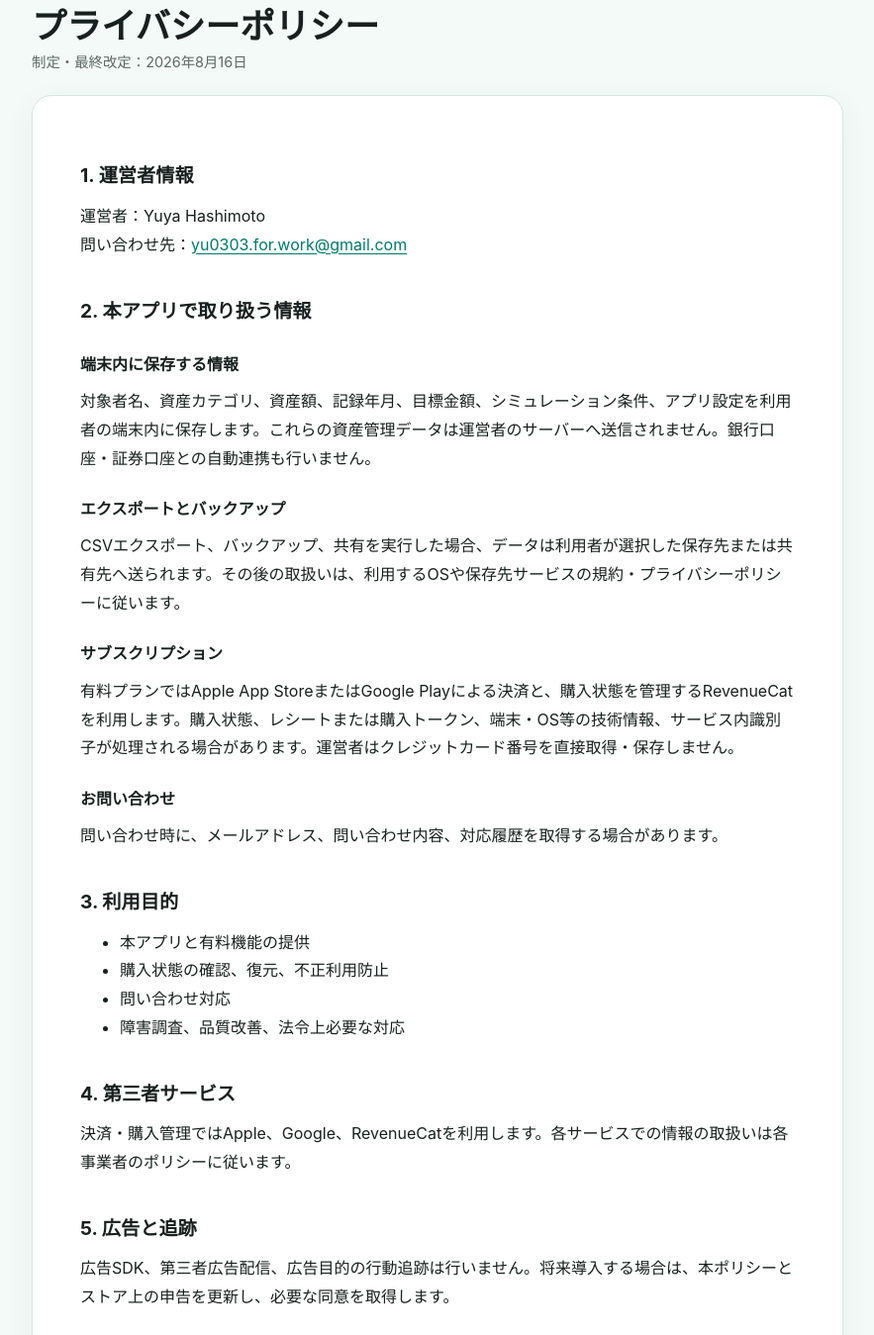
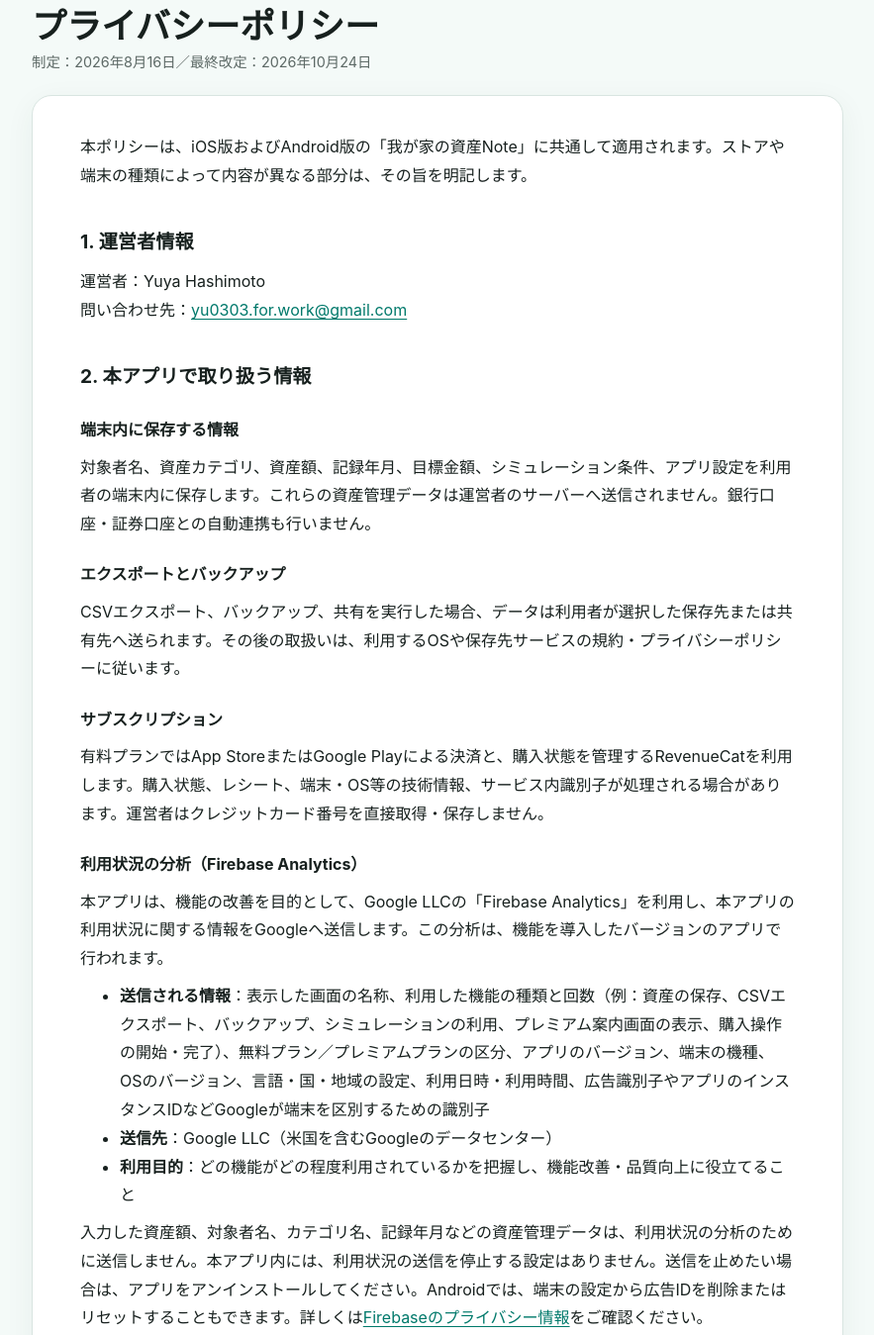
Before and after one commit to yu03035584/wagaya-asset-note-support, a plain HTML site: page privacy.html in a window 1280 px wide. Shown: the part 72-1421 px from the top of the page at 99% size, without its empty margins (198-1081 px from the left). Drawn offline with Linux system fonts and the light colour scheme.

Commit message:
Update privacy policy for ads, Google Play and Firebase Analytics

```diff
--- a/privacy.html
+++ b/privacy.html
@@ -2,17 +2,19 @@
 <html lang="ja">
 <head><meta charset="utf-8"><meta name="viewport" content="width=device-width,initial-scale=1"><title>プライバシーポリシー｜我が家の資産Note</title><link rel="stylesheet" href="styles.css"></head>
 <body>
-  <header><div class="brand">我が家の資産Note</div><h1>プライバシーポリシー</h1><div class="updated">制定・最終改定：2026年8月16日</div></header>
+  <header><div class="brand">我が家の資産Note</div><h1>プライバシーポリシー</h1><div class="updated">制定：2026年8月16日／最終改定：2026年10月24日</div></header>
   <main>
+    <p>本ポリシーは、iOS版およびAndroid版の「我が家の資産Note」に共通して適用されます。ストアや端末の種類によって内容が異なる部分は、その旨を明記します。</p>
     <h2>1. 運営者情報</h2><p>運営者：Yuya Hashimoto<br>問い合わせ先：<a href="mailto:yu0303.for.work@gmail.com">yu0303.for.work@gmail.com</a></p>
     <h2>2. 本アプリで取り扱う情報</h2>
     <h3>端末内に保存する情報</h3><p>対象者名、資産カテゴリ、資産額、記録年月、目標金額、シミュレーション条件、アプリ設定を利用者の端末内に保存します。これらの資産管理データは運営者のサーバーへ送信されません。銀行口座・証券口座との自動連携も行いません。</p>
     <h3>エクスポートとバックアップ</h3><p>CSVエクスポート、バックアップ、共有を実行した場合、データは利用者が選択した保存先または共有先へ送られます。その後の取扱いは、利用するOSや保存先サービスの規約・プライバシーポリシーに従います。</p>
-    <h3>サブスクリプション</h3><p>有料プランではApple App StoreまたはGoogle Playによる決済と、購入状態を管理するRevenueCatを利用します。購入状態、レシートまたは購入トークン、端末・OS等の技術情報、サービス内識別子が処理される場合があります。運営者はクレジットカード番号を直接取得・保存しません。</p>
+    <h3>サブスクリプション</h3><p>有料プランではApp StoreまたはGoogle Playによる決済と、購入状態を管理するRevenueCatを利用します。購入状態、レシート、端末・OS等の技術情報、サービス内識別子が処理される場合があります。運営者はクレジットカード番号を直接取得・保存しません。</p>
+    <h3>利用状況の分析（Firebase Analytics）</h3><p>本アプリは、機能の改善を目的として、Google LLCの「Firebase Analytics」を利用し、本アプリの利用状況に関する情報をGoogleへ送信します。この分析は、機能を導入したバージョンのアプリで行われます。</p><ul><li><strong>送信される情報</strong>：表示した画面の名称、利用した機能の種類と回数（例：資産の保存、CSVエクスポート、バックアップ、シミュレーションの利用、プレミアム案内画面の表示、購入操作の開始・完了）、無料プラン／プレミアムプランの区分、アプリのバージョン、端末の機種、OSのバージョン、言語・国・地域の設定、利用日時・利用時間、広告識別子やアプリのインスタンスIDなどGoogleが端末を区別するための識別子</li><li><strong>送信先</strong>：Google LLC（米国を含むGoogleのデータセンター）</li><li><strong>利用目的</strong>：どの機能がどの程度利用されているかを把握し、機能改善・品質向上に役立てること</li></ul><p>入力した資産額、対象者名、カテゴリ名、記録年月などの資産管理データは、利用状況の分析のために送信しません。本アプリ内には、利用状況の送信を停止する設定はありません。送信を止めたい場合は、アプリをアンインストールしてください。Androidでは、端末の設定から広告IDを削除またはリセットすることもできます。詳しくは<a href="https://firebase.google.com/support/privacy">Firebaseのプライバシー情報</a>をご確認ください。</p>
     <h3>お問い合わせ</h3><p>問い合わせ時に、メールアドレス、問い合わせ内容、対応履歴を取得する場合があります。</p>
-    <h2>3. 利用目的</h2><ul><li>本アプリと有料機能の提供</li><li>購入状態の確認、復元、不正利用防止</li><li>問い合わせ対応</li><li>障害調査、品質改善、法令上必要な対応</li></ul>
-    <h2>4. 第三者サービス</h2><p>決済・購入管理ではApple、Google、RevenueCatを利用します。各サービスでの情報の取扱いは各事業者のポリシーに従います。</p>
-    <h2>5. 広告と追跡</h2><p>広告SDK、第三者広告配信、広告目的の行動追跡は行いません。将来導入する場合は、本ポリシーとストア上の申告を更新し、必要な同意を取得します。</p>
+    <h2>3. 利用目的</h2><ul><li>本アプリと有料機能の提供</li><li>購入状態の確認、復元、不正利用防止</li><li>問い合わせ対応</li><li>利用状況の分析による機能改善・品質向上</li><li>障害調査、品質改善、法令上必要な対応</li></ul>
+    <h2>4. 第三者サービス</h2><p>決済・購入管理ではApple、Google PlayおよびRevenueCat、無料プランの広告配信ではGoogle AdMob、広告に関する同意・プライバシー選択の管理ではGoogle User Messaging Platform、利用状況の分析ではGoogle Firebase Analyticsを利用します。各サービスでの情報の取扱いは各事業者のポリシーに従います。</p>
+    <h2>5. 広告と追跡</h2><p>無料プランではGoogle AdMobを利用して広告を表示します。広告配信に伴い、端末情報、広告識別子、広告の表示・操作情報等がGoogleへ送信される場合があります。必要な地域ではGoogle User Messaging Platformを通じて同意を確認します。プレミアムプランでは広告を表示しません。入力した資産額、対象者名、カテゴリ名などの資産管理データを広告配信事業者へ送信することはありません。</p>
     <h2>6. 保存期間と削除</h2><p>端末内データは、利用者が削除するか、アプリをアンインストールしてアプリデータを消去するまで保存されます。エクスポート・バックアップファイルは保存先から削除できます。購入関連情報は各サービスのポリシーと法令に従って保存されます。購入関連データの削除希望は問い合わせ先へご連絡ください。</p>
     <h2>7. 安全管理</h2><p>不正アクセス、漏えい、滅失、毀損を防ぐ合理的な措置を講じます。端末、画面ロック、バックアップファイル、共有先は利用者自身でも適切に管理してください。</p>
     <h2>8. 家族に関する情報</h2><p>家族等の第三者の情報を入力する場合は、利用者の責任で適切に管理してください。本人を特定しにくいニックネームの利用を推奨します。</p>
```
